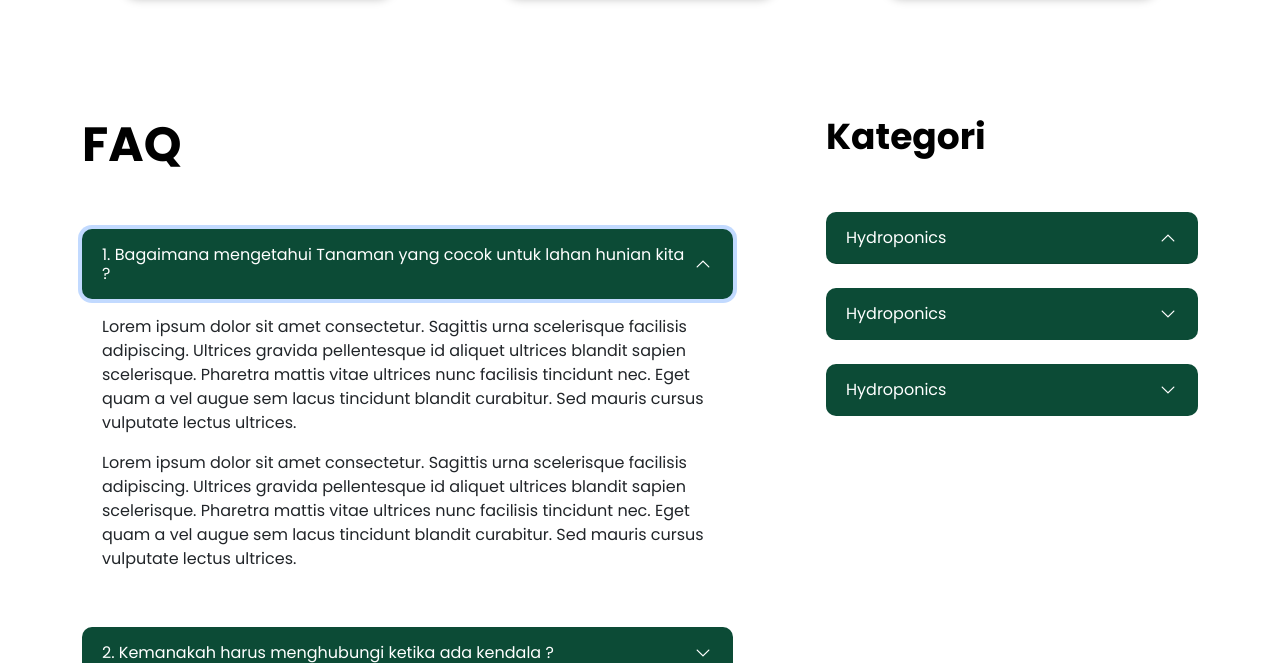
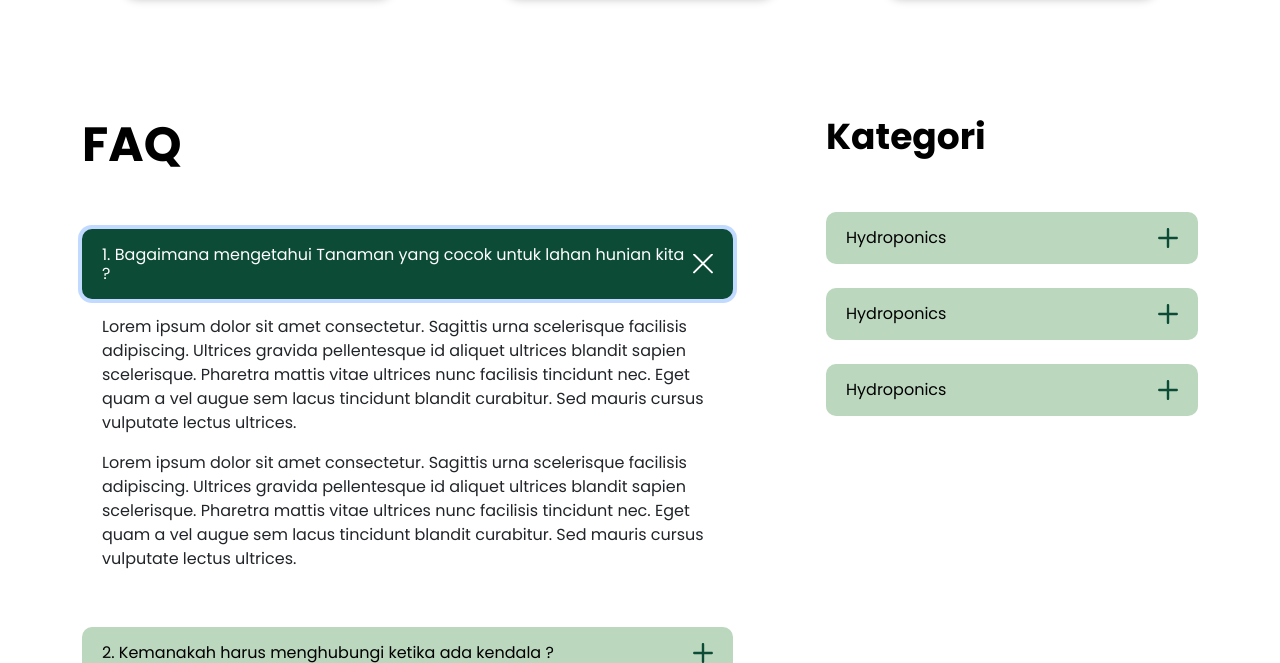
Before and after one commit to AndikaPurnamaPutra/green-haven, a website: page src/html/about-us.html in a window 1280 px wide. Both pictures are taken after a click on the button 407 px from the left and 2648 px from the top of the page. Shown: the part 2385-3048 px from the top of the page. Drawn offline with nearby package versions, Linux system fonts and the light colour scheme.

Commit message:
--build: page about us all section

```diff
--- a/src/css/about-us.css
+++ b/src/css/about-us.css
@@ -213,6 +213,21 @@
   border-radius: 10px !important;
 }
 
+.section-description .accordion-button.collapsed {
+  background-color: #BBD7BE;
+  color: var(--black-color);
+  border-radius: 10px !important;
+}
+
 .section-description .accordion-button::after {
-  background-image: url(../../assets/image/ic-arrowDown.svg);
+  background-image: url(../../assets/image/ic-plus.svg);
 }
+
+.section-description .accordion-button:not(.collapsed)::after {
+  background-image: url(../../assets/image/ic-close.svg);
+}
+
+.section-description .content-right .accordion-button:not(.collapsed)::after {
+  background-image: url(../../assets/image/ic-minus.svg);
+  background-position: center;
+}
--- a/src/html/about-us.html
+++ b/src/html/about-us.html
@@ -241,26 +241,32 @@
             <div class="accordion-item">
               <h2 class="accordion-header">
                 <button class="accordion-button collapsed" type="button" data-bs-toggle="collapse"
-                  data-bs-target="#faq-collapseOne" aria-expanded="false" aria-controls="flush-collapseOne">
+                  data-bs-target="#kategori-collapseOne" aria-expanded="false" aria-controls="flush-collapseOne">
                   Hydroponics
                 </button>
               </h2>
+              <div id="kategori-collapseOne" class="accordion-collapse collapse" data-bs-parent="#accordionFlushExample">
+              </div>
             </div>
             <div class="accordion-item">
               <h2 class="accordion-header">
                 <button class="accordion-button collapsed" type="button" data-bs-toggle="collapse"
-                  data-bs-target="#faq-collapseTwo" aria-expanded="false" aria-controls="flush-collapseTwo">
+                  data-bs-target="#kategori-collapseTwo" aria-expanded="false" aria-controls="flush-collapseTwo">
                   Hydroponics
                 </button>
               </h2>
+              <div id="kategori-collapseTwo" class="accordion-collapse collapse" data-bs-parent="#accordionFlushExample">
+              </div>
             </div>
             <div class="accordion-item">
               <h2 class="accordion-header">
                 <button class="accordion-button collapsed" type="button" data-bs-toggle="collapse"
-                  data-bs-target="#faq-collapseThree" aria-expanded="false" aria-controls="flush-collapseThree">
+                  data-bs-target="#kategori-collapseThree" aria-expanded="false" aria-controls="flush-collapseThree">
                   Hydroponics
                 </button>
               </h2>
+              <div id="kategori-collapseThree" class="accordion-collapse collapse" data-bs-parent="#accordionFlushExample">
+              </div>
             </div>
           </div>
         </div>
```
Also changed, not shown: assets/image/ic-close.svg (added), assets/image/ic-minus.svg (added), assets/image/ic-plus.svg (added).
